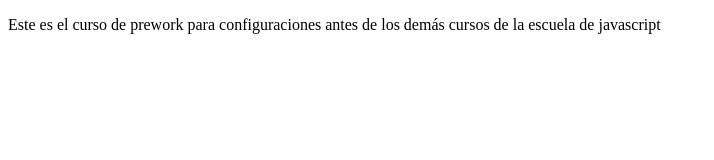
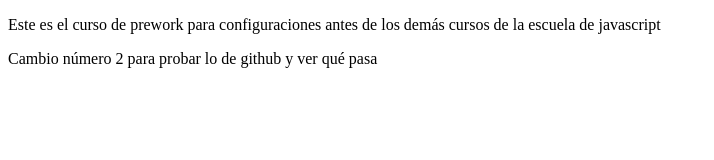
Before and after one commit to AltairBarahona/proyectoDemoCursoPrework, a plain HTML site: page index.html in a window 1280 px wide. Shown: the whole page, without its empty margins (0-714 px from the left). Drawn offline with Linux system fonts and the light colour scheme.

Commit message:
cambios para probar github, añadí un párrafo

```diff
--- a/index.html
+++ b/index.html
@@ -11,5 +11,6 @@
     <p>Este es el curso de prework para configuraciones antes de los
         demás cursos de la escuela de javascript
     </p>
+    <p> Cambio número 2 para probar lo de github y ver qué pasa</p>
 </body>
 </html>
```
